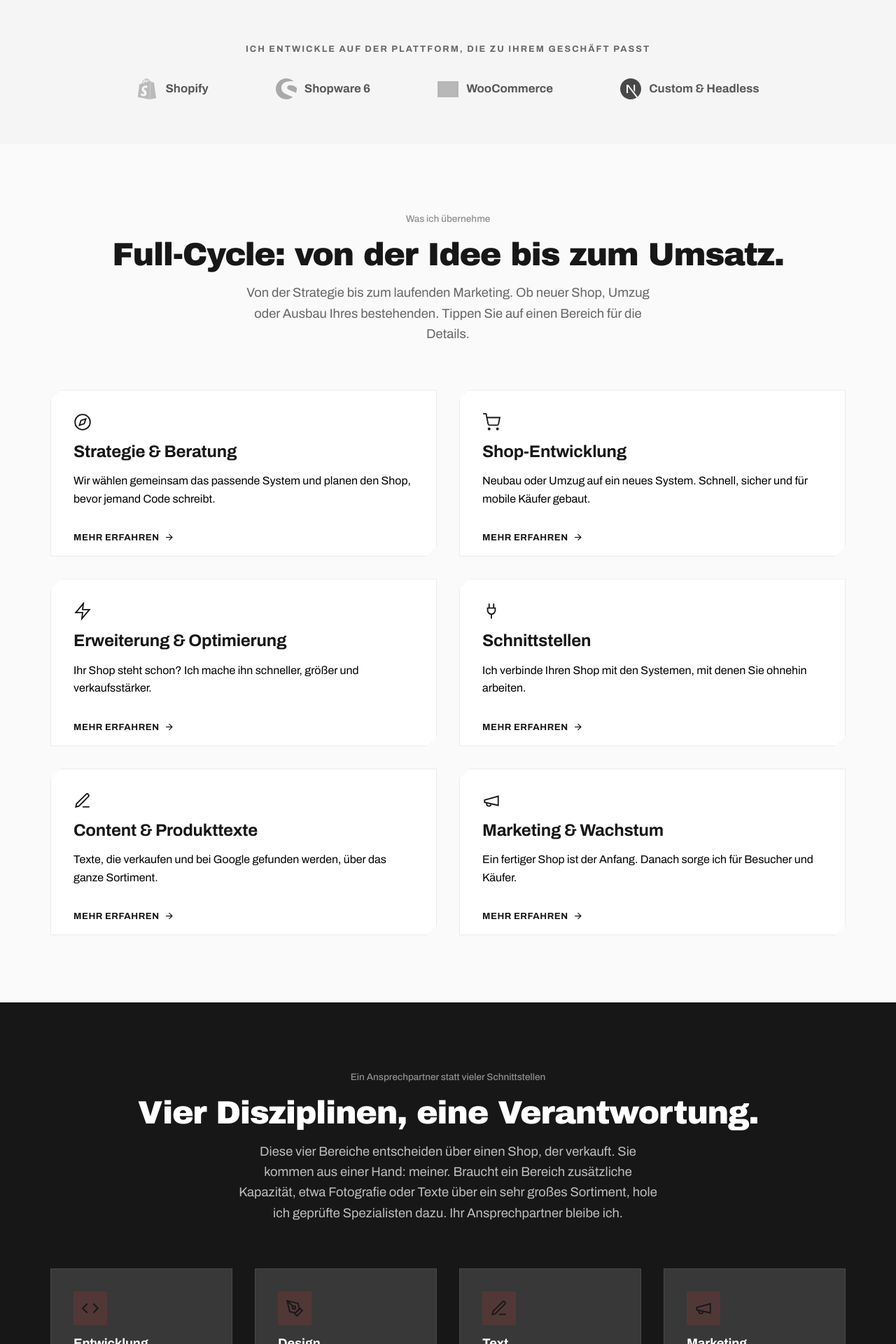
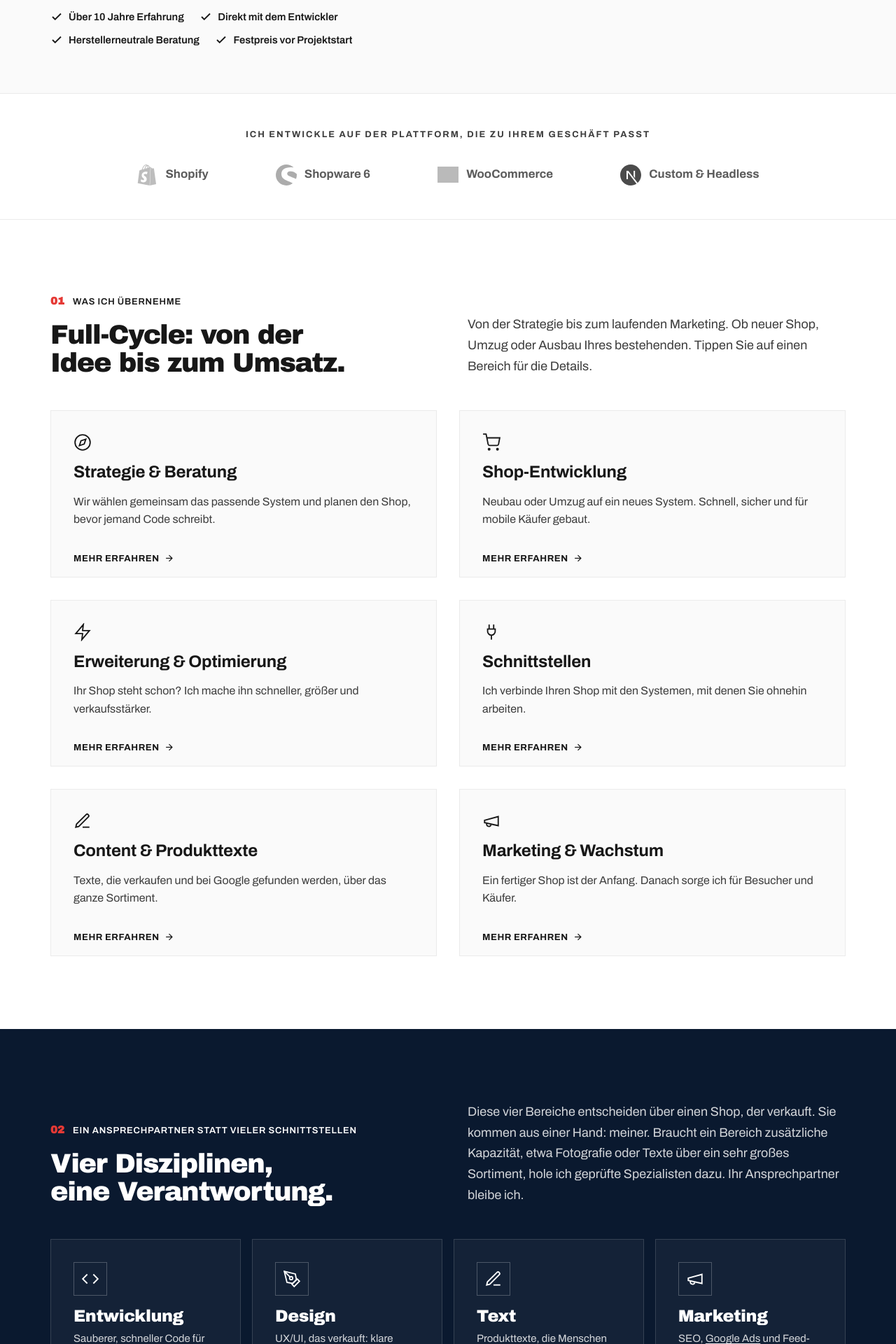
Before and after one commit to VadimShchepin/website.hamburg, a Next.js app: page /leistungen/e-commerce-entwicklung in a window 1280 px wide. Shown: the part 880-2800 px from the top of the page at 70% size. Built offline with nearby package versions, Linux system fonts and the light colour scheme; grey boxes are pictures that could not be loaded.

Commit message:
E-Commerce-Seite an Seitensystem angeglichen: navy statt schwarz, nummerierte linke Abschnittskoepfe, eckige Karten, Eckdaten im Hero, Abschlussteil als Band

```diff
--- a/app/leistungen/e-commerce-entwicklung/page.jsx
+++ b/app/leistungen/e-commerce-entwicklung/page.jsx
@@ -1,6 +1,8 @@
+import '../../../src/styles/bands-b.css';
 import Link from 'next/link';
 import AutoLinks from '../../../src/components/AutoLinks';
 import Breadcrumbs from '../../../src/components/Breadcrumbs';
+import HeroFacts from '../../../src/components/HeroFacts';
 import FaqSection from '../../../src/components/FaqSection';
 import RelatedServices from '../../../src/components/RelatedServices';
 import ServiceCta from '../../../src/components/ServiceCta';
@@ -120,6 +122,7 @@ export default function EcommerceEntwicklungPage() {
                             <p className="ecx-hero-lead animate-up">
                                 Entwicklung, Design, Text und Marketing aus einer Hand: meiner. Ich baue Ihren Shop, erweitere ihn und kümmere mich danach weiter darum, für Shopify, Shopware, WooCommerce oder eine eigene Lösung.
                             </p>
+                            <HeroFacts items={[['ab 9.000 €', 'Einstieg mit Standardsystem'], ['10+ Jahre', 'Projekterfahrung'], ['Festpreis', 'vor Projektstart']]} />
                             <div className="ecx-hero-actions animate-up">
                                 <Link href="/kontakt" className="button button-primary button-large" data-umami-event="cta-click" data-umami-event-location="ecom-hero">Kostenloses Erstgespräch</Link>
                                 <a href="tel:+4917632194754" className="ecx-hero-phone" data-umami-event="phone-call" data-umami-event-location="ecom-hero">
@@ -146,7 +149,7 @@ export default function EcommerceEntwicklungPage() {
             </section>
 
             {/* LOGO STRIP */}
-            <section className="ecx-logostrip light-bg">
+            <section className="ecx-logostrip light-bg sxb-esec">
                 <div className="container">
                     <p className="ecx-logostrip-label">Ich entwickle auf der Plattform, die zu Ihrem Geschäft passt</p>
                     <div className="ecx-logos animate-up">
@@ -161,11 +164,13 @@ export default function EcommerceEntwicklungPage() {
             </section>
 
             {/* SERVICES (Full-Cycle) — promoted, with detail lightboxes */}
-            <section className="section">
+            <section className="section sxb-esec is-alt">
                 <div className="container">
-                    <div className="section-header text-center">
+                    <div className="section-header sxb-ehead">
+                        <div>
                             <p className="section-kicker animate-up">Was ich übernehme</p>
                             <h2 className="section-title animate-up">Full-Cycle: von der Idee bis zum Umsatz.</h2>
+                        </div>
                         <p className="section-desc animate-up">Von der Strategie bis zum laufenden Marketing. Ob neuer Shop, Umzug oder Ausbau Ihres bestehenden. Tippen Sie auf einen Bereich für die Details.</p>
                     </div>
                     <EcomServices />
@@ -173,11 +178,13 @@ export default function EcommerceEntwicklungPage() {
             </section>
 
             {/* DARK: TEAM */}
-            <section className="ecx-dark section">
+            <section className="ecx-dark section sxb-esec">
                 <div className="container">
-                    <div className="section-header text-center">
+                    <div className="section-header sxb-ehead">
+                        <div>
                             <p className="section-kicker animate-up">Ein Ansprechpartner statt vieler Schnittstellen</p>
                             <h2 className="section-title animate-up">Vier Disziplinen, eine Verantwortung.</h2>
+                        </div>
                         <p className="section-desc animate-up">Diese vier Bereiche entscheiden über einen Shop, der verkauft. Sie kommen aus einer Hand: meiner. Braucht ein Bereich zusätzliche Kapazität, etwa Fotografie oder Texte über ein sehr großes Sortiment, hole ich geprüfte Spezialisten dazu. Ihr Ansprechpartner bleibe ich.</p>
                     </div>
                     <div className="ecx-team-grid">
@@ -193,10 +200,10 @@ export default function EcommerceEntwicklungPage() {
             </section>
 
             {/* AUTOMATIONS */}
-            <section className="section light-bg">
+            <section className="section sxb-esec">
                 <div className="container">
                     <div className="two-col-layout items-center">
-                        <div className="text-col">
+                        <div className="text-col sxb-ehead-inline">
                             <p className="section-kicker animate-up">Automatisierung</p>
                             <h2 className="section-title animate-up">Ihr Shop arbeitet, auch wenn Sie es nicht tun.</h2>
                             <p className="large-text animate-up">Ich richte die Abläufe ein, die den größten Unterschied machen. Sie nehmen Ihnen täglich Handarbeit ab und holen Umsatz zurück, der sonst liegen bleibt.</p>
@@ -219,11 +226,13 @@ export default function EcommerceEntwicklungPage() {
             </section>
 
             {/* PLATFORMS */}
-            <section className="section">
+            <section className="section sxb-esec is-alt">
                 <div className="container">
-                    <div className="section-header text-center">
+                    <div className="section-header sxb-ehead">
+                        <div>
                             <p className="section-kicker animate-up">Plattformen</p>
                             <h2 className="section-title animate-up">Das richtige System für Ihr Geschäft.</h2>
+                        </div>
                         <p className="section-desc animate-up">Ich bin an kein System gebunden und verdiene nichts an Lizenzen. Meine Empfehlung richtet sich danach, was zu Ihnen passt.</p>
                     </div>
                     <div className="ecx-platforms">
@@ -243,11 +252,13 @@ export default function EcommerceEntwicklungPage() {
             </section>
 
             {/* PROCESS */}
-            <section className="section light-bg">
+            <section className="section sxb-esec">
                 <div className="container">
-                    <div className="section-header text-center">
+                    <div className="section-header sxb-ehead is-solo">
+                        <div>
                             <p className="section-kicker animate-up">So läuft es ab</p>
                             <h2 className="section-title animate-up">Klarer Weg, verbindlicher Festpreis.</h2>
+                        </div>
                     </div>
                     <div className="ecx-timeline">
                         {process.map((p, i) => (
@@ -262,7 +273,7 @@ export default function EcommerceEntwicklungPage() {
             </section>
 
             {/* STAT BAND */}
-            <section className="ecx-statband section">
+            <section className="ecx-statband section sxb-esec">
                 <div className="container">
                     <div className="ecx-statband-grid">
                         <div className="animate-up">
@@ -282,11 +293,13 @@ export default function EcommerceEntwicklungPage() {
             </section>
 
             {/* PAIN vs GAIN — moved to the bottom as reinforcement */}
-            <section className="section">
+            <section className="section sxb-esec is-alt">
                 <div className="container">
-                    <div className="section-header text-center">
+                    <div className="section-header sxb-ehead">
+                        <div>
                             <p className="section-kicker animate-up">Der Unterschied</p>
                             <h2 className="section-title animate-up">Ein Shop ist nur dann gut, wenn er verkauft.</h2>
+                        </div>
                         <p className="section-desc animate-up">Die meisten Shop-Probleme kosten täglich Umsatz, ohne dass es jemand merkt. Genau da setze ich an.</p>
                     </div>
                     <div className="ecx-compare">
@@ -315,18 +328,23 @@ export default function EcommerceEntwicklungPage() {
             </section>
 
             {/* GEO answer + sources */}
-            <section className="subpage-content section light-bg">
-                <div className="container subpage-body">
-                    <figure className="subpage-figure is-band animate-up">
+            <div className="sx-bands sxb-continue">
+            <section id="full-cycle" className="sx-band is-alt">
+                <div className="container">
+                    <div className="sx-band-head is-solo">
+                        <h2 className="animate-up">Was bedeutet Full-Cycle E-Commerce-Entwicklung?</h2>
+                    </div>
+                    <div className="sx-split animate-up">
+                        <div className="subpage-takeaway">
+                            <p>Full-Cycle E-Commerce-Entwicklung heißt, dass ein einziger Dienstleister <strong>alle Phasen eines Online-Shops</strong> übernimmt: Strategie und Beratung, Design, Entwicklung, Texte, Marketing, Automatisierung und die laufende Betreuung. Auf webseite.hamburg übernimmt das <strong>Vadim Shchepin, Webentwickler aus Hamburg mit über 10 Jahren Projekterfahrung</strong>. Sie arbeiten direkt mit ihm, bei zusätzlichem Bedarf kommen geprüfte Spezialisten dazu. Gearbeitet wird herstellerneutral mit Shopify, Shopware 6, WooCommerce und Custom- oder Headless-Plattformen, für neue Shops genauso wie für die Erweiterung bestehender.</p>
+                        </div>
+                        <figure className="subpage-figure">
                             <img src="/leistungen/fotos/e-commerce-entwicklung.webp" alt="Illustration: Ladengeschäft, Warenkorb, Kartenterminal und Versandpaket als durchgehender Ablauf" width="1800" height="760" loading="lazy" decoding="async" />
                             <figcaption>Vom Schaufenster bis zum Paket: Jeder Schritt gehört zum selben System.</figcaption>
                         </figure>
-
-                    <h2 className="animate-up">Was bedeutet Full-Cycle E-Commerce-Entwicklung?</h2>
-                    <div className="subpage-takeaway animate-up">
-                        <p>Full-Cycle E-Commerce-Entwicklung heißt, dass ein einziger Dienstleister <strong>alle Phasen eines Online-Shops</strong> übernimmt: Strategie und Beratung, Design, Entwicklung, Texte, Marketing, Automatisierung und die laufende Betreuung. Auf webseite.hamburg übernimmt das <strong>Vadim Shchepin, Webentwickler aus Hamburg mit über 10 Jahren Projekterfahrung</strong>. Sie arbeiten direkt mit ihm, bei zusätzlichem Bedarf kommen geprüfte Spezialisten dazu. Gearbeitet wird herstellerneutral mit Shopify, Shopware 6, WooCommerce und Custom- oder Headless-Plattformen, für neue Shops genauso wie für die Erweiterung bestehender.</p>
                     </div>
-                    <p className="animate-up">
+                    <div className="sx-band-text sxb-measure animate-up">
+                        <p>
                             Zur Budgetplanung: <a href="/wissen/onlineshop-kosten">Onlineshop Kosten 2026</a> listet alle
                             Posten offen auf, von den Plattformpreisen über Produktdaten und Transaktionsgebühren bis zu
                             den gesetzlichen Pflichten. Zur Bestellstrecke gilt seit dem 28. Juni 2025 außerdem
@@ -334,6 +352,7 @@ export default function EcommerceEntwicklungPage() {
                             ausdrücklich barrierefreie Identifizierung, Authentifizierung und Zahlung verlangt.
                         </p>
                         <ServiceMeta />
+                    </div>
                     <div className="subpage-sources animate-up">
                         <h2>Quellen</h2>
                         <ol>
@@ -345,6 +364,7 @@ export default function EcommerceEntwicklungPage() {
                     </div>
                 </div>
             </section>
+            </div>
 
             <FaqSection title="Fragen zum Onlineshop erstellen lassen" items={faqItems} />
             <RelatedServices exclude="e-commerce-entwicklung" />
--- a/src/styles/bands-b.css
+++ b/src/styles/bands-b.css
@@ -105,3 +105,474 @@
   letter-spacing: -0.01em;
   color: var(--sx-fg);
 }
+
+/* ==========================================================================
+   E-Commerce landing page (/leistungen/e-commerce-entwicklung): keep the
+   .ecx- layout, align it with the band system: navy instead of black,
+   left-aligned numbered heads, dark body text, square corners, cards on
+   #FAFAFA/#FFFFFF with 1px #EBEBEB border, red only for section numbers.
+   ========================================================================== */
+
+/* Section rhythm: alternating light backgrounds like .sx-band */
+.ecx-hero {
+  counter-reset: sx-band;
+}
+
+.sxb-esec {
+  background: #FAFAFA;
+  border-top: 1px solid var(--sx-line);
+  padding: 104px 0;
+}
+
+.sxb-esec.is-alt {
+  background: #FFFFFF;
+}
+
+.sxb-esec.ecx-logostrip {
+  padding: 48px 0;
+  background: #FFFFFF;
+}
+
+.sx-bands.sxb-continue {
+  counter-reset: none;
+}
+
+/* Left-aligned numbered head: number + kicker, display h2; intro right */
+.sxb-ehead {
+  display: grid;
+  grid-template-columns: 6fr 6fr;
+  gap: 56px;
+  align-items: end;
+  text-align: left;
+  max-width: none;
+  margin: 0 0 48px;
+}
+
+.sxb-ehead.is-solo {
+  grid-template-columns: 1fr;
+}
+
+.sxb-ehead .section-kicker,
+.sxb-ehead-inline .section-kicker {
+  counter-increment: sx-band;
+  display: flex;
+  align-items: baseline;
+  gap: 12px;
+  justify-content: flex-start;
+  margin: 0 0 16px;
+  font-size: 13px;
+  font-weight: 600;
+  letter-spacing: 0.06em;
+  text-transform: uppercase;
+  color: var(--sx-fg);
+}
+
+.sxb-ehead .section-kicker::before,
+.sxb-ehead-inline .section-kicker::before {
+  content: counter(sx-band, decimal-leading-zero);
+  font-family: var(--sx-display);
+  font-size: 15px;
+  letter-spacing: 0;
+  color: var(--sx-red);
+}
+
+.sxb-ehead .section-title,
+.sxb-ehead-inline .section-title {
+  font-family: var(--sx-display);
+  font-weight: 400;
+  font-size: clamp(1.85rem, 3vw, 2.75rem);
+  line-height: 1.05;
+  letter-spacing: -0.035em;
+  color: var(--sx-fg);
+  text-align: left;
+  text-wrap: balance;
+  max-width: 18ch;
+  margin: 0;
+}
+
+.sxb-ehead .section-desc {
+  font-size: 18px;
+  line-height: 1.65;
+  color: var(--sx-text);
+  text-align: left;
+  max-width: none;
+  margin: 0;
+}
+
+.sxb-ehead-inline .large-text {
+  font-size: 18px;
+  line-height: 1.65;
+  color: var(--sx-text);
+  margin-top: 24px;
+}
+
+/* Hero */
+.ecx-hero .ecx-hero-lead {
+  color: var(--sx-text);
+}
+
+.ecx-hero .hero-facts {
+  margin: 28px 0 0;
+}
+
+.ecx-hero-media {
+  clip-path: none;
+  background: #FAFAFA;
+  border: 1px solid var(--sx-line);
+}
+
+.ecx-hero-phone,
+.ecx-hero-phone svg,
+.ecx-trust-item,
+.ecx-trust-item svg {
+  color: var(--sx-fg);
+}
+
+.ecx-trust {
+  border-top-color: var(--sx-line);
+}
+
+.ecx-logostrip-label {
+  color: var(--sx-text);
+}
+
+.ecx-logo span {
+  color: var(--sx-fg);
+}
+
+/* Service cards (EcomServices) */
+.sxb-esec .service-card {
+  border-radius: 0;
+  background: #FAFAFA;
+  border: 1px solid var(--sx-line);
+  box-shadow: none;
+}
+
+.sxb-esec .service-card p {
+  color: var(--sx-text);
+}
+
+.ecx-service-more {
+  color: var(--sx-fg);
+}
+
+/* Dark sections: navy, not black */
+.ecx-dark.sxb-esec,
+.ecx-statband.sxb-esec {
+  background: var(--sx-navy);
+  border-top: 0;
+}
+
+.ecx-dark .sxb-ehead .section-kicker,
+.ecx-dark .sxb-ehead .section-title {
+  color: #FFFFFF;
+}
+
+.ecx-dark .sxb-ehead .section-desc {
+  color: rgba(255, 255, 255, 0.82);
+}
+
+.ecx-team-grid {
+  gap: 16px;
+  margin-top: 0;
+}
+
+.ecx-team-card {
+  background: rgba(255, 255, 255, 0.04);
+  border: 1px solid rgba(255, 255, 255, 0.14);
+  border-radius: 0;
+  padding: 32px;
+}
+
+.ecx-team-card:hover {
+  transform: none;
+  border-color: rgba(255, 255, 255, 0.4);
+}
+
+.ecx-team-icon {
+  background: transparent;
+  border: 1px solid rgba(255, 255, 255, 0.24);
+  color: #FFFFFF;
+  border-radius: 0;
+}
+
+.ecx-team-card h3 {
+  font-family: var(--sx-display);
+  font-weight: 400;
+  font-size: 24px;
+  letter-spacing: -0.02em;
+}
+
+.ecx-team-card p {
+  font-size: 15px;
+  color: rgba(255, 255, 255, 0.82);
+}
+
+.ecx-team-card a:not([class]) {
+  color: #FFFFFF;
+}
+
+/* Stat band: the numbers are the anchor */
+.ecx-statband.sxb-esec {
+  padding: 88px 0;
+}
+
+.ecx-statband-grid {
+  text-align: left;
+  gap: 16px;
+}
+
+.ecx-statband-grid > div {
+  padding: 32px;
+  border: 1px solid rgba(255, 255, 255, 0.14);
+}
+
+.ecx-stat-value {
+  font-family: var(--sx-display);
+  font-weight: 400;
+  font-size: clamp(44px, 5vw, 72px);
+  letter-spacing: -0.04em;
+  color: #FFFFFF;
+}
+
+.ecx-stat-label {
+  margin-top: 16px;
+  font-size: 15px;
+  color: rgba(255, 255, 255, 0.82);
+}
+
+/* Automations */
+.sxb-esec .ecx-auto-grid {
+  gap: 16px;
+}
+
+.ecx-auto-item {
+  background: #FFFFFF;
+  border: 1px solid var(--sx-line);
+  border-radius: 0;
+}
+
+.ecx-auto-icon {
+  background: #FAFAFA;
+  border: 1px solid var(--sx-line);
+  color: var(--sx-fg);
+  border-radius: 0;
+}
+
+.ecx-auto-item h3 {
+  color: var(--sx-fg);
+}
+
+.ecx-auto-item p {
+  font-size: 15px;
+  color: var(--sx-text);
+}
+
+/* Platforms */
+.ecx-platforms {
+  gap: 16px;
+  margin-top: 0;
+}
+
+.ecx-platform-card {
+  background: #FAFAFA;
+  border: 1px solid var(--sx-line);
+  border-radius: 0;
+  padding: 32px;
+}
+
+.ecx-platform-card:hover {
+  transform: none;
+  box-shadow: none;
+  border-color: var(--sx-fg);
+}
+
+.ecx-platform-logo {
+  background: #FFFFFF;
+  border: 1px solid var(--sx-line);
+  border-radius: 0;
+}
+
+.ecx-platform-card h3 {
+  font-family: var(--sx-display);
+  font-weight: 400;
+  font-size: 24px;
+  letter-spacing: -0.02em;
+  color: var(--sx-fg);
+}
+
+.ecx-platform-tag {
+  color: var(--sx-fg);
+}
+
+.ecx-platform-card p {
+  font-size: 15px;
+  color: var(--sx-text);
+}
+
+.ecx-platform-note {
+  text-align: left;
+  font-size: 15px;
+  color: var(--sx-text);
+  margin-top: 24px;
+}
+
+/* Process: square numbered steps in cards */
+.ecx-timeline {
+  gap: 16px;
+  margin-top: 0;
+}
+
+.ecx-tl-step {
+  background: #FFFFFF;
+  border: 1px solid var(--sx-line);
+  padding: 24px;
+}
+
+.ecx-tl-step:not(:last-child)::after {
+  display: none;
+}
+
+.ecx-tl-num {
+  width: auto;
+  height: auto;
+  display: block;
+  background: none;
+  border-radius: 0;
+  font-family: var(--sx-display);
+  font-weight: 400;
+  font-size: 28px;
+  line-height: 1;
+  color: var(--sx-fg);
+  margin-bottom: 18px;
+}
+
+.ecx-tl-step h3 {
+  font-size: 17px;
+  color: var(--sx-fg);
+}
+
+.ecx-tl-step p {
+  font-size: 15px;
+  color: var(--sx-text);
+}
+
+/* Pain vs gain */
+.ecx-compare {
+  gap: 16px;
+  margin-top: 0;
+}
+
+.ecx-compare-card {
+  border-radius: 0;
+  padding: 32px;
+}
+
+.ecx-compare-pain {
+  background: #FAFAFA;
+  border: 1px solid var(--sx-line);
+}
+
+.ecx-compare-gain {
+  background: var(--sx-navy);
+}
+
+.ecx-compare-card h3 {
+  font-family: var(--sx-display);
+  font-weight: 400;
+  font-size: 24px;
+  letter-spacing: -0.02em;
+}
+
+.ecx-compare-pain h3,
+.ecx-compare-pain .ecx-compare-list li,
+.ecx-compare-pain .ecx-compare-icon {
+  color: var(--sx-text);
+}
+
+.ecx-compare-pain h3 {
+  color: var(--sx-fg);
+}
+
+.ecx-compare-gain .ecx-compare-icon {
+  color: #FFFFFF;
+}
+
+.ecx-compare-gain .ecx-compare-list li {
+  color: rgba(255, 255, 255, 0.9);
+}
+
+.ecx-compare-gain a:not([class]) {
+  color: #FFFFFF;
+}
+
+/* Service detail modal */
+.ecx-modal {
+  clip-path: none;
+}
+
+.ecx-modal-icon,
+.ecx-modal-close {
+  border-radius: 0;
+}
+
+.ecx-modal-icon {
+  background: #FAFAFA;
+  border: 1px solid var(--sx-line);
+  color: var(--sx-fg);
+}
+
+.ecx-modal-close:hover {
+  background: var(--sx-fg);
+}
+
+.ecx-modal-title {
+  font-family: var(--sx-display);
+  font-weight: 400;
+  text-transform: none;
+  letter-spacing: -0.02em;
+  color: var(--sx-fg);
+}
+
+.ecx-modal-detail,
+.ecx-modal-list li {
+  color: var(--sx-text);
+}
+
+.ecx-modal-list svg {
+  color: var(--sx-fg);
+}
+
+@media (max-width: 900px) {
+  .sxb-ehead {
+    grid-template-columns: 1fr;
+    gap: 24px;
+    margin-bottom: 32px;
+  }
+}
+
+@media (max-width: 768px) {
+  .sxb-esec {
+    padding: 64px 0;
+  }
+
+  .sxb-ehead .section-title,
+  .sxb-ehead-inline .section-title {
+    font-size: 30px;
+  }
+
+  .sxb-ehead .section-desc {
+    font-size: 17px;
+  }
+
+  .ecx-statband-grid > div,
+  .ecx-team-card,
+  .ecx-platform-card,
+  .ecx-compare-card {
+    padding: 24px;
+  }
+}
+
+.sxb-esec .market-frame {
+  clip-path: none;
+}
```
Lines whose indentation alone changed are shown as unchanged.
